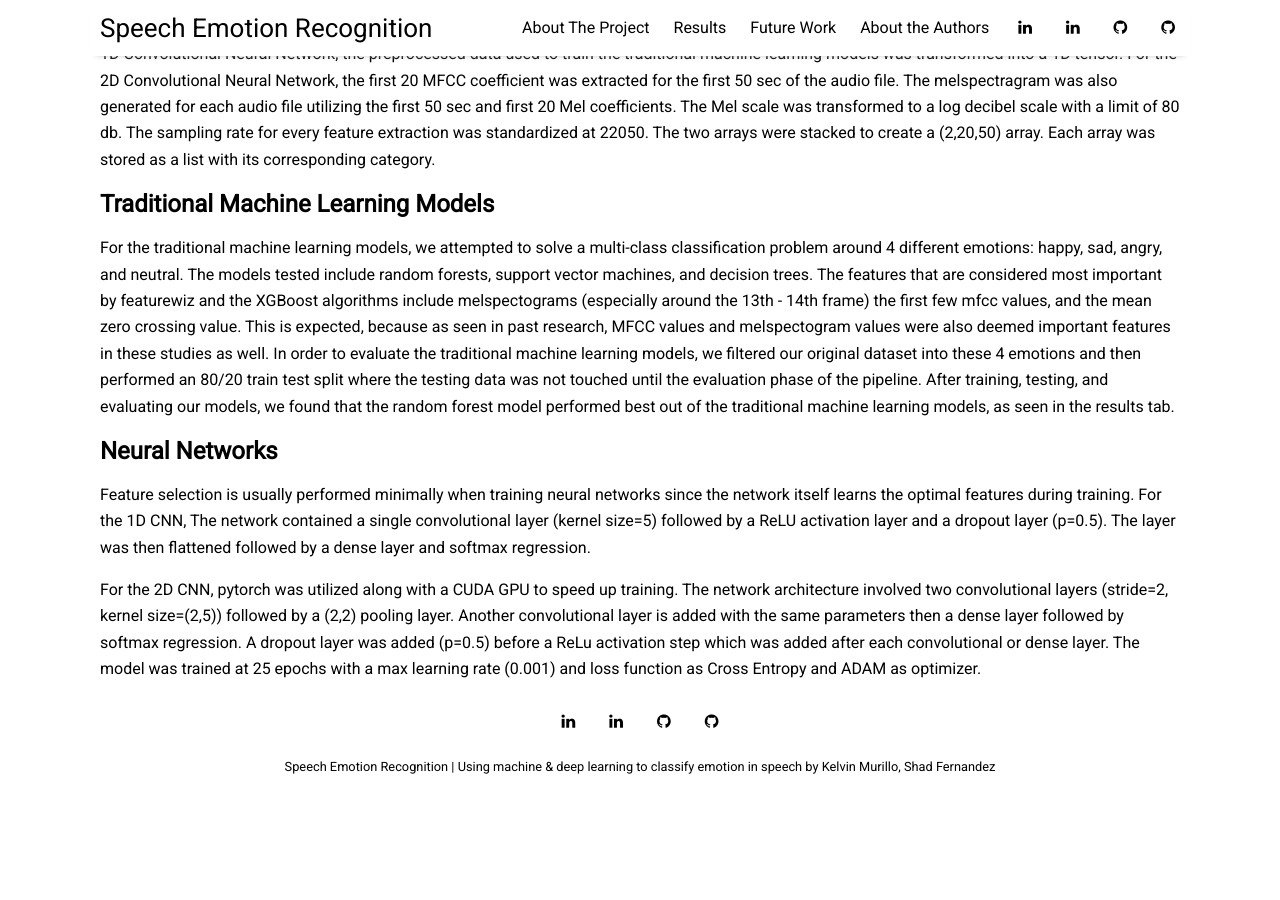
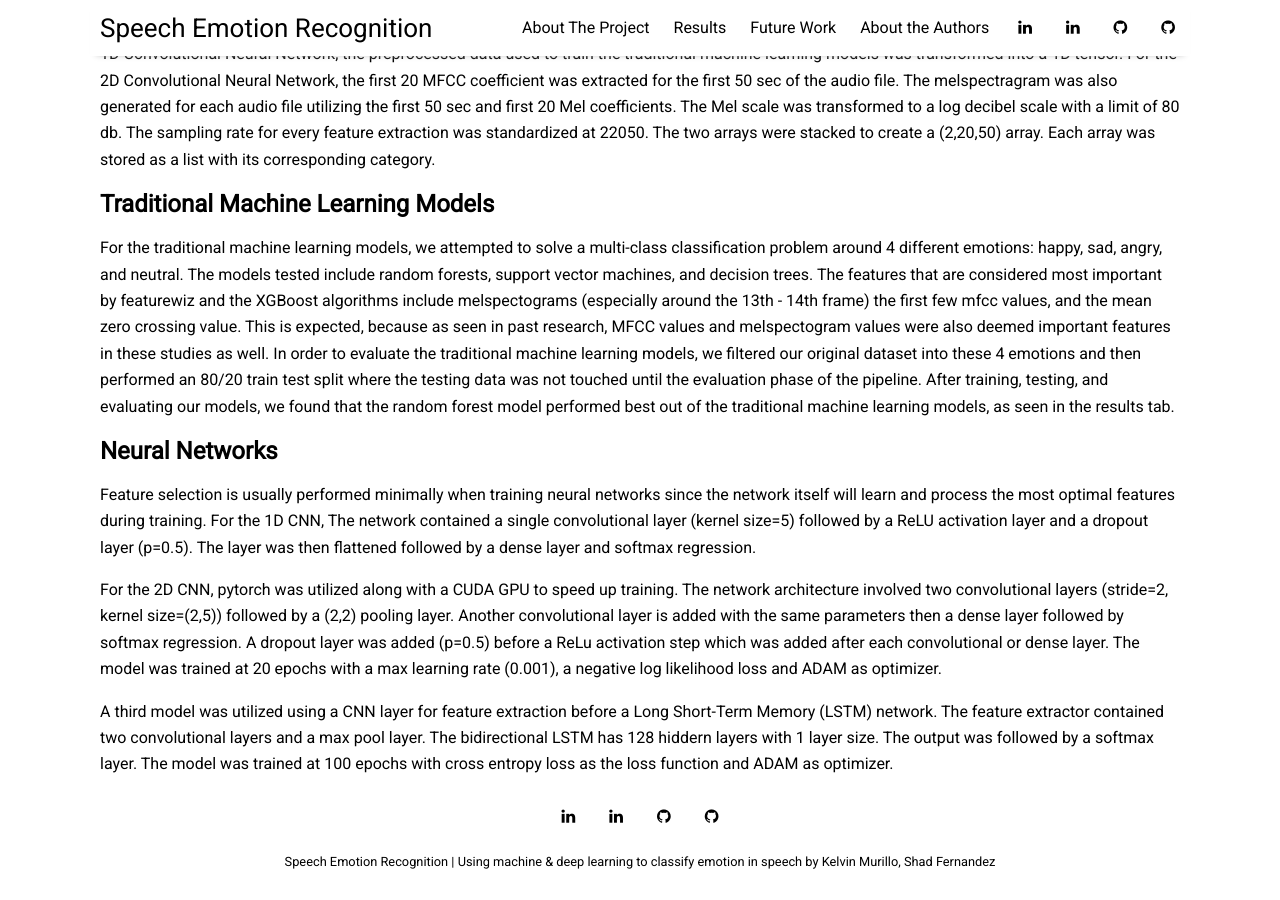
Before and after one commit to kelvinm10/SER_Website, a Jekyll site: the page built from _posts/2022-04-02-about-the-project.md, in a window 1280 px wide and 900 px high, scrolled down 1246 px. Built offline with Jekyll 4.4.1, drawn with Linux system fonts in a browser that asks for light colours; nearby versions of some CDN libraries; before the commit the page ends 2051 px from its top, so only the background shows below that.

Commit message:
Update 2022-04-02-about-the-project.md
added description of network architectures used for training

```diff
--- a/_posts/2022-04-02-about-the-project.md
+++ b/_posts/2022-04-02-about-the-project.md
@@ -59,12 +59,15 @@ testing, and evaluating our models, we found that the random forest model perfor
 learning models, as seen in the results tab.
 
 ## Neural Networks
-Feature selection is usually performed minimally when training neural networks since the network itself learns the optimal
-features during training. For the 1D CNN, The network contained a single convolutional layer (kernel size=5) followed by
+Feature selection is usually performed minimally when training neural networks since the network itself will learn and process the most
+optimal features during training. For the 1D CNN, The network contained a single convolutional layer (kernel size=5) followed by
 a ReLU activation layer and a dropout layer (p=0.5). The layer was then flattened followed by a dense layer and softmax regression.
 
 For the 2D CNN, pytorch was utilized along with a CUDA GPU to speed up training. The network architecture involved
 two convolutional layers (stride=2, kernel size=(2,5)) followed by a (2,2) pooling layer. Another convolutional layer
 is added with the same parameters then a dense layer followed by softmax regression. A dropout layer was added (p=0.5)
-before a ReLu activation step which was added after each convolutional or dense layer. The model was trained at 25 epochs
-with a max learning rate (0.001) and loss function as Cross Entropy and ADAM as optimizer.
+before a ReLu activation step which was added after each convolutional or dense layer. The model was trained at 20 epochs
+with a max learning rate (0.001), a negative log likelihood loss and ADAM as optimizer.
+
+A third model was utilized using a CNN layer for feature extraction before a Long Short-Term Memory (LSTM) network. The feature extractor contained two convolutional layers and a max pool layer. The bidirectional LSTM has 128 hiddern layers with 1 layer size. The output was followed by a softmax
+layer. The model was trained at 100 epochs with cross entropy loss as the loss function and ADAM as optimizer.
```
